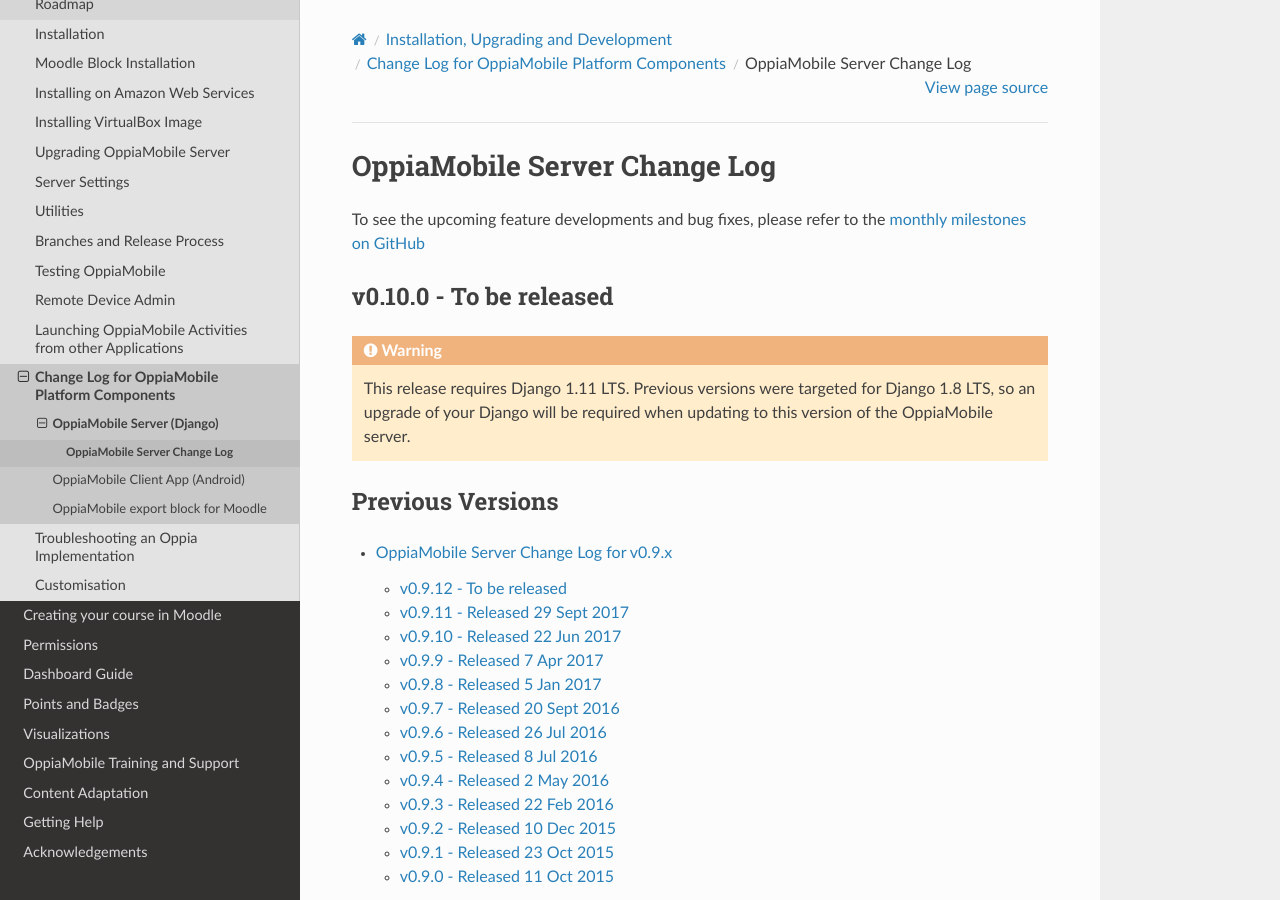
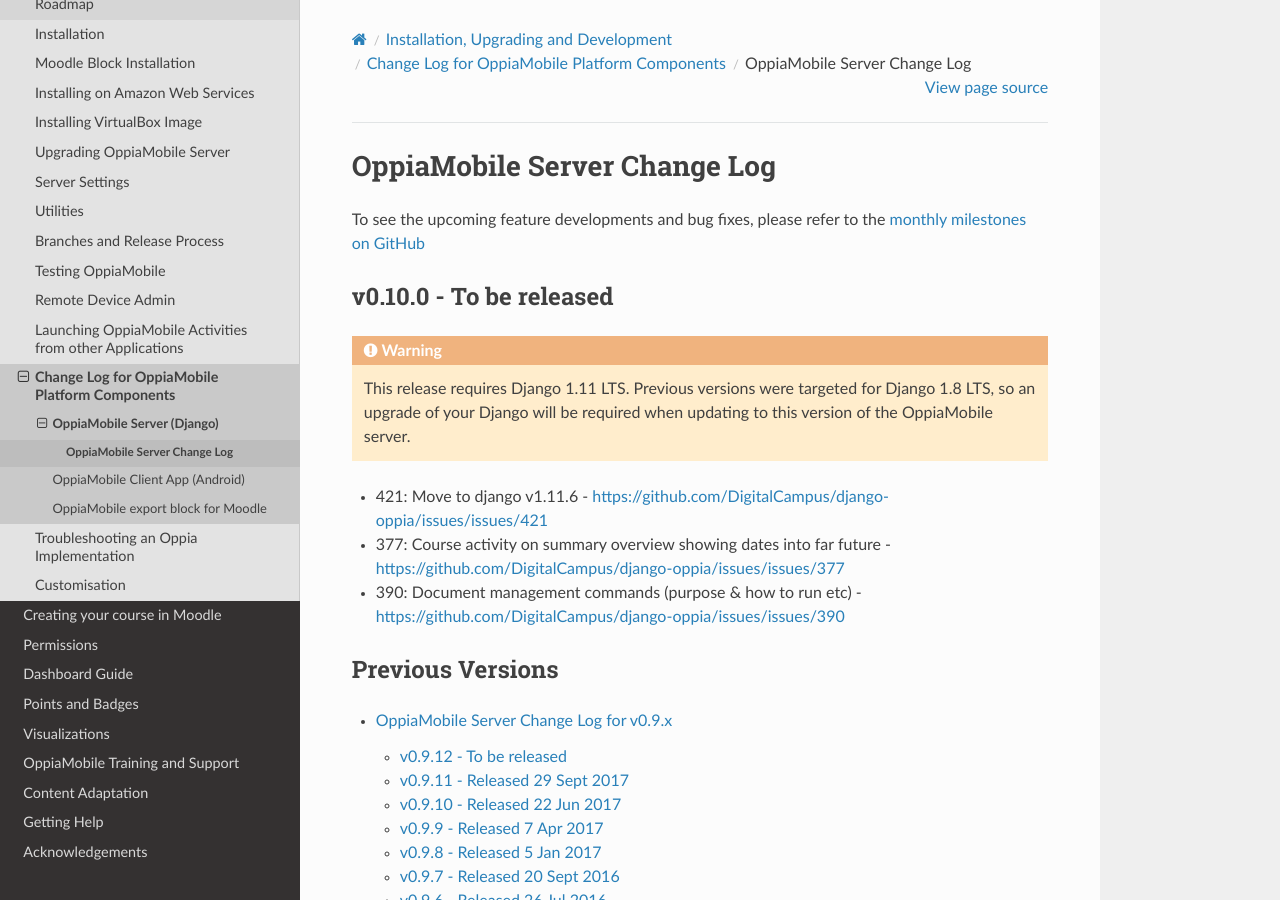
Before and after one commit to DigitalCampus/django-oppia, a Sphinx documentation site: the page built from docs/dev/changelog_server.rst, in a window 1280 px wide and 900 px high. Built offline with Sphinx 7.4.7 and the Read the Docs theme 2.0.0, drawn with Linux system fonts in a browser that asks for light colours; the version number is read from the project's files by our own code.

Commit message:
update docs

```diff
--- a/docs/dev/changelog_server.rst
+++ b/docs/dev/changelog_server.rst
@@ -12,8 +12,9 @@
 	This release requires Django 1.11 LTS. Previous versions were targeted for Django 1.8 LTS, so an upgrade of your
 	Django will be required when updating to this version of the OppiaMobile server.
 
-
-
+* 421: Move to django v1.11.6 - https://github.com/DigitalCampus/django-oppia/issues/issues/421
+* 377: Course activity on summary overview showing dates into far future - https://github.com/DigitalCampus/django-oppia/issues/issues/377
+* 390: Document management commands (purpose & how to run etc) - https://github.com/DigitalCampus/django-oppia/issues/issues/390
 
 Previous Versions
 ------------------
```
